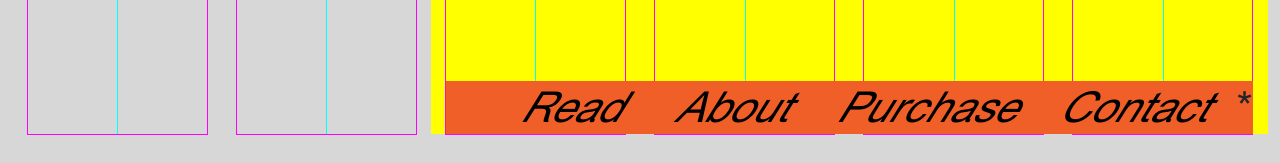
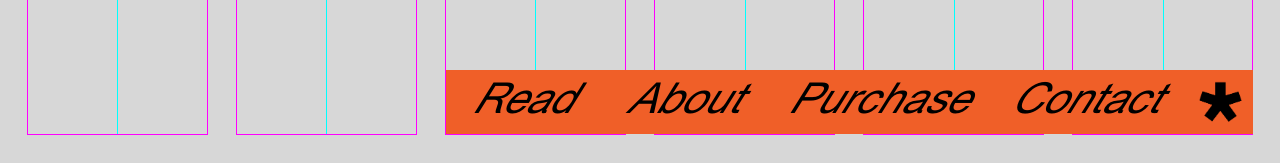
Before and after one commit to lmccart/p5.js-1.0-contributors-zine, a React (Create React App) app: page / in a window 1280 px wide. Shown: the part 666-829 px from the top of the page. Built offline with nearby package versions, Linux system fonts and the light colour scheme; no server answers.

Commit message:
fix bugs

```diff
--- a/src/App.js
+++ b/src/App.js
@@ -7,6 +7,8 @@ import './App.css';
 import Grid from './Grid';
 import About from './About';
 import Read from './Read';
+
+import Asterisk from './assets/asterisk.png';
 
 setConfiguration({ defaultScreenClass: 'sm', gridColumns: 12, gutterWidth: 50 });
 
@@ -76,7 +78,7 @@ class App extends Component {
 
 
         <Col sx={12} sm={8} className="menu">
-          <nav className={`${navOpen ? "" : "navCondensed"}`}>
+          <nav className={`${navOpen ? "" : "navCondensed"} ${aboutOpen ? "gray" : ""}`}>
             <h2 id='mainNav' className="sr-only">Main Nav</h2>
             <ul aria-labelledby='mainNav'>
               <li><button id='readButton' className='current'>Read</button></li>
@@ -84,7 +86,7 @@ class App extends Component {
               <li><a href="http://processingfoundation.press/" target="_blank">Purchase</a></li>
               <li><a href="mailto:hello@p5js.org" target="_blank">Contact</a></li>
             </ul>
-            <span id='navButton'>*</span>
+            <img id='navButton' src={Asterisk} alt='p5 asterisk logo'/>
           </nav>
         </Col>
         {!introOpen && !aboutOpen && (
--- a/src/Read.js
+++ b/src/Read.js
@@ -63,21 +63,18 @@ class Read extends Component {
                   <Row sm={12}>
                     <Col sm={3}><span className="figLabel">FIG. <Pad n={index}/></span><span className="curve">&lt;</span></Col>
                     <Col sm={9} className="contributorCredit"><Linkify componentDecorator={(decoratedHref, decoratedText, key) => (
-                    <a target="blank" href={decoratedHref} key={key}>
+                    <a target="blank" href={decoratedHref} key={key} className='link'>
                       {decoratedText}
                     </a>
                   )}>{obj.Credit}</Linkify></Col>
                   </Row>
                   <Row>
                     <Col sm={{ size: 6, offset: 3 }}><img src={obj.Image} alt={obj.Alt} className="contributorImg"/></Col>
-                  </Row>
-                  <Row>
-
-                  <Col sm={12}>
-                      <div className="altLabel">ALT.TEXT</div>
-                      <div>{obj.Alt} {obj.Alt} {obj.Alt}</div>
+                    <Col sm={12}>
+                      <div ><Linkify componentDecorator={(decoratedHref, decoratedText, key) => (
+                        <a target="blank" href={decoratedHref} key={key} className='link'>{decoratedText}</a>
+                      )}>{obj.Contribution}</Linkify></div>
                     </Col>
-
                   </Row>
                   <Row className="alt">
                     <Col sm={3}><span className="curve">&lt;</span></Col>
--- a/src/index.css
+++ b/src/index.css
@@ -97,6 +97,8 @@ nav {
 
 #navButton {
   cursor: pointer;
+  height: 1em;
+  margin: 0.25em;
 }
 
 ul {
@@ -142,7 +144,6 @@ code {
 }
 
 .content {
-  background: yellow;
   height: 100%;
   position: absolute;
   top: 0;
@@ -164,6 +165,24 @@ code {
   padding-bottom: 2em;
   margin: 2em 0;
   border-bottom: 1px solid black;
+}
+
+.link {
+  /* These are technically the same, but use both */
+  overflow-wrap: break-word;
+  word-wrap: break-word;
+
+  -ms-word-break: break-all;
+  /* This is the dangerous one in WebKit, as it breaks things wherever */
+  word-break: break-all;
+  /* Instead use this non-standard one: */
+  word-break: break-word;
+
+  /* Adds a hyphen where the word breaks, if supported (No Blink) */
+  -ms-hyphens: auto;
+  -moz-hyphens: auto;
+  -webkit-hyphens: auto;
+  hyphens: auto;
 }
 
 .contributorEntry:last-child {
```
Also changed, not shown: src/assets/asterisk.png (added).
